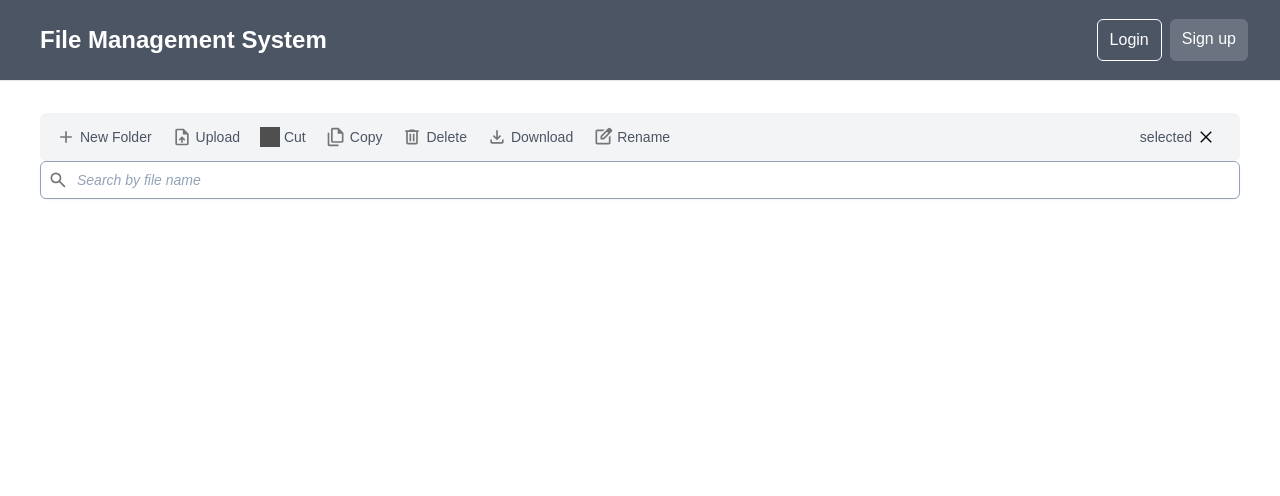
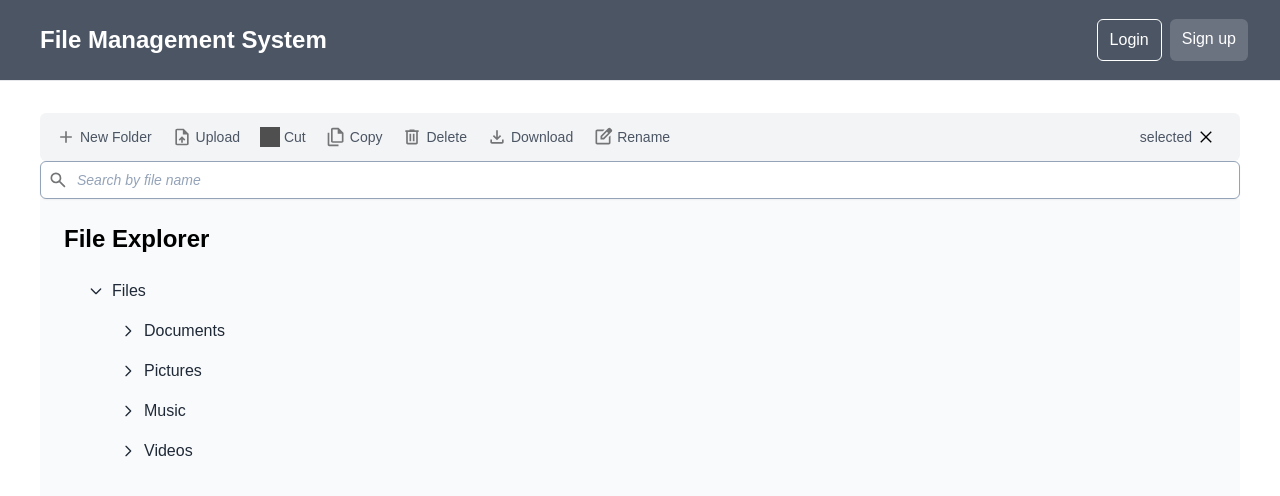
Before and after one commit to yunawinaya/file-management-system, a Vue app: page / in a window 1280 px wide. Shown: the top 496 px of the page. Built offline with nearby package versions, Linux system fonts and the light colour scheme; grey boxes are pictures that could not be loaded.

Commit message:
file explorer

```diff
--- a/src/components/FileManager.vue
+++ b/src/components/FileManager.vue
@@ -1,18 +1,223 @@
 <script setup>
+import DirectoryTab from './items/DirectoryTab.vue'
 import FormatBar from './items/FormatBar.vue'
 import NavbarComp from './items/NavbarComp.vue'
 import SearchBar from './items/SearchBar.vue'
+import { ref } from 'vue'
 
-// import { RouterView } from 'vue-router'
+// Initial folder data
+const folders = ref([
+  {
+    id: 0,
+    name: 'Files',
+    type: 'folder',
+    dateCreated: '2024-10-01',
+    lastModified: '2024-10-01',
+    open: true,
+    parentId: null,
+    children: [
+      {
+        id: 1,
+        name: 'Documents',
+        type: 'folder',
+        dateCreated: '2024-10-02',
+        lastModified: '2024-10-02',
+        open: false,
+        parentId: 0,
+        children: [
+          {
+            id: 2,
+            name: 'Projects',
+            type: 'folder',
+            dateCreated: '2024-10-05',
+            lastModified: '2024-10-05',
+            open: false,
+            parentId: 1,
+            children: [
+              {
+                id: 3,
+                name: 'Vue App.txt',
+                type: 'file',
+                fileType: '.txt',
+                dateCreated: '2024-10-06',
+                lastModified: '2024-10-06',
+                size: 2048, // size in bytes
+                parentId: 2,
+              },
+              {
+                id: 4,
+                name: 'React App.pdf',
+                type: 'file',
+                fileType: '.pdf',
+                dateCreated: '2024-10-06',
+                lastModified: '2024-10-06',
+                size: 1048576, // size in bytes
+                parentId: 2,
+              },
+            ],
+          },
+          {
+            id: 5,
+            name: 'Resume.pdf',
+            type: 'file',
+            fileType: '.pdf',
+            dateCreated: '2024-10-03',
+            lastModified: '2024-10-03',
+            size: 512000, // size in bytes
+            parentId: 1,
+          },
+        ],
+      },
+      {
+        id: 6,
+        name: 'Pictures',
+        type: 'folder',
+        dateCreated: '2024-10-04',
+        lastModified: '2024-10-04',
+        open: false,
+        parentId: 0,
+        children: [
+          {
+            id: 7,
+            name: 'Vacation.jpg',
+            type: 'file',
+            fileType: '.jpg',
+            dateCreated: '2024-10-05',
+            lastModified: '2024-10-05',
+            size: 307200, // size in bytes
+            parentId: 6,
+          },
+          {
+            id: 8,
+            name: 'Family.png',
+            type: 'file',
+            fileType: '.png',
+            dateCreated: '2024-10-05',
+            lastModified: '2024-10-05',
+            size: 204800, // size in bytes
+            parentId: 6,
+          },
+        ],
+      },
+      {
+        id: 9,
+        name: 'Music',
+        type: 'folder',
+        dateCreated: '2024-10-05',
+        lastModified: '2024-10-05',
+        open: false,
+        parentId: 0,
+        children: [
+          {
+            id: 10,
+            name: 'Song.mp3',
+            type: 'file',
+            fileType: '.mp3',
+            dateCreated: '2024-10-06',
+            lastModified: '2024-10-06',
+            size: 5242880, // size in bytes
+            parentId: 9,
+          },
+        ],
+      },
+      {
+        id: 11,
+        name: 'Videos',
+        type: 'folder',
+        dateCreated: '2024-10-06',
+        lastModified: '2024-10-06',
+        open: false,
+        parentId: 0,
+        children: [
+          {
+            id: 12,
+            name: 'Travel Vlog.mp4',
+            type: 'file',
+            fileType: '.mp4',
+            dateCreated: '2024-10-06',
+            lastModified: '2024-10-06',
+            size: 10485760, // size in bytes
+            parentId: 11,
+          },
+          {
+            id: 13,
+            name: 'Tutorial.mov',
+            type: 'file',
+            fileType: '.mov',
+            dateCreated: '2024-10-06',
+            lastModified: '2024-10-06',
+            size: 15728640, // size in bytes
+            parentId: 11,
+          },
+        ],
+      },
+    ],
+  },
+])
+
+// Reactive state for the currently selected folder
+const selectedFolderId = ref(null)
+
+// Method to select the folder and toggle its open/close state
+const selectFolder = folder => {
+  selectedFolderId.value = folder.id
+  folder.open = !folder.open
+}
+
+// Method to add a new folder to the selected folder
+const addNewFolder = () => {
+  if (selectedFolderId.value === null) return
+
+  // Find the selected folder
+  const findFolderById = (folders, id) => {
+    for (const folder of folders) {
+      if (folder.id === id) return folder
+      if (folder.children) {
+        const result = findFolderById(folder.children, id)
+        if (result) return result
+      }
+    }
+  }
+
+  const selectedFolder = findFolderById(folders.value, selectedFolderId.value)
+
+  if (selectedFolder && selectedFolder.type === 'folder') {
+    // Add a new folder with a unique ID and default name
+    const newFolderId = Date.now() // Unique ID based on timestamp
+    const currentDate = new Date().toISOString().split('T')[0] // Get current date in YYYY-MM-DD format
+    const newFolder = {
+      id: newFolderId,
+      name: `New Folder ${newFolderId}`,
+      type: 'folder',
+      dateCreated: currentDate,
+      lastModified: currentDate, // Set lastModified to the current date
+      parentId: selectedFolder.id, // Set parentId to the ID of the selected folder
+      open: false,
+      children: [],
+    }
+
+    selectedFolder.children.push(newFolder)
+
+    // Update the lastModified date of the parent folder to the current date
+    selectedFolder.lastModified = currentDate
+  }
+}
 </script>
 
 <template>
   <div class="flex flex-col">
     <NavbarComp />
     <div class="mx-10 my-8">
-      <FormatBar />
+      <FormatBar :addNewFolder="addNewFolder" />
       <SearchBar />
+      <div class="p-6 bg-gray-50 min-h-screen">
+        <h1 class="text-2xl font-bold mb-4">File Explorer</h1>
+        <DirectoryTab
+          :folders="folders"
+          :selectedFolderId="selectedFolderId"
+          :selectFolder="selectFolder"
+        />
+      </div>
     </div>
-    <!-- <RouterView /> -->
   </div>
 </template>
--- /dev/null
+++ b/src/components/items/DirectoryTab.vue
@@ -0,0 +1,56 @@
+<script setup>
+import { defineProps, computed } from 'vue'
+
+const props = defineProps({
+  folders: Array,
+  selectedFolderId: Number,
+  selectFolder: Function,
+})
+
+// Method to filter only folders (those with children)
+const folderOnly = computed(() => {
+  return props.folders.filter(folder => folder.children)
+})
+</script>
+
+<template>
+  <div>
+    <div v-for="folder in folderOnly" :key="folder.id" class="ml-4">
+      <div
+        class="flex items-center"
+        @click="() => props.selectFolder(folder)"
+        :class="[
+          'p-2 cursor-pointer rounded-md',
+          folder.id === props.selectedFolderId
+            ? 'bg-blue-200 text-blue-800'
+            : 'hover:bg-gray-200 text-gray-800',
+        ]"
+      >
+        <svg
+          v-if="folder.children && folder.children.length"
+          :class="{ 'transform rotate-90': folder.open }"
+          class="h-4 w-4 transition-transform"
+          fill="none"
+          viewBox="0 0 24 24"
+          stroke="currentColor"
+        >
+          <path
+            stroke-linecap="round"
+            stroke-linejoin="round"
+            stroke-width="2"
+            d="M9 5l7 7-7 7"
+          />
+        </svg>
+        <p class="ml-2">{{ folder.name }}</p>
+      </div>
+
+      <div v-if="folder.open" class="ml-4">
+        <DirectoryTab
+          :folders="folder.children"
+          :selectedFolderId="props.selectedFolderId"
+          :selectFolder="props.selectFolder"
+        />
+      </div>
+    </div>
+  </div>
+</template>
--- a/src/components/items/FormatBar.vue
+++ b/src/components/items/FormatBar.vue
@@ -1,8 +1,18 @@
+<script setup>
+import { defineProps } from 'vue'
+
+// Accept the prop
+const props = defineProps({
+  addNewFolder: Function,
+})
+</script>
+
 <template>
   <div class="flex space-x-1 items-center py-1.5 px-2 bg-gray-100 rounded-md">
     <div class="flex gap-1">
       <div
         class="flex items-center space-x-1 cursor-pointer hover:bg-gray-500 p-2 rounded-md text-gray-600 text-sm hover:text-white group"
+        @click="props.addNewFolder"
       >
         <img
           src="@/assets/icons/add.svg"
--- a/vite.config.js
+++ b/vite.config.js
@@ -7,7 +7,7 @@ import vue from '@vitejs/plugin-vue'
 export default defineConfig({
   plugins: [vue()],
   server: {
-    port: 3000,
+    port: 8080,
   },
   resolve: {
     alias: {
```
